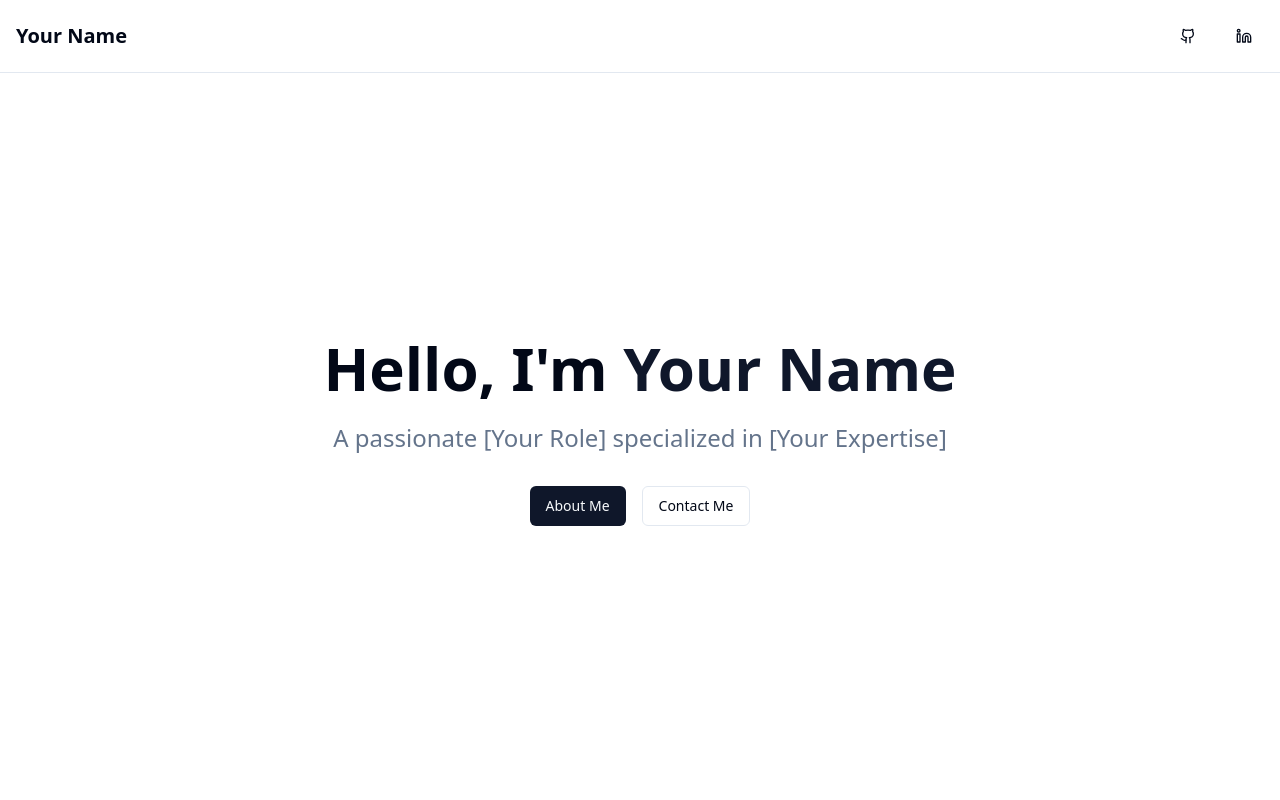
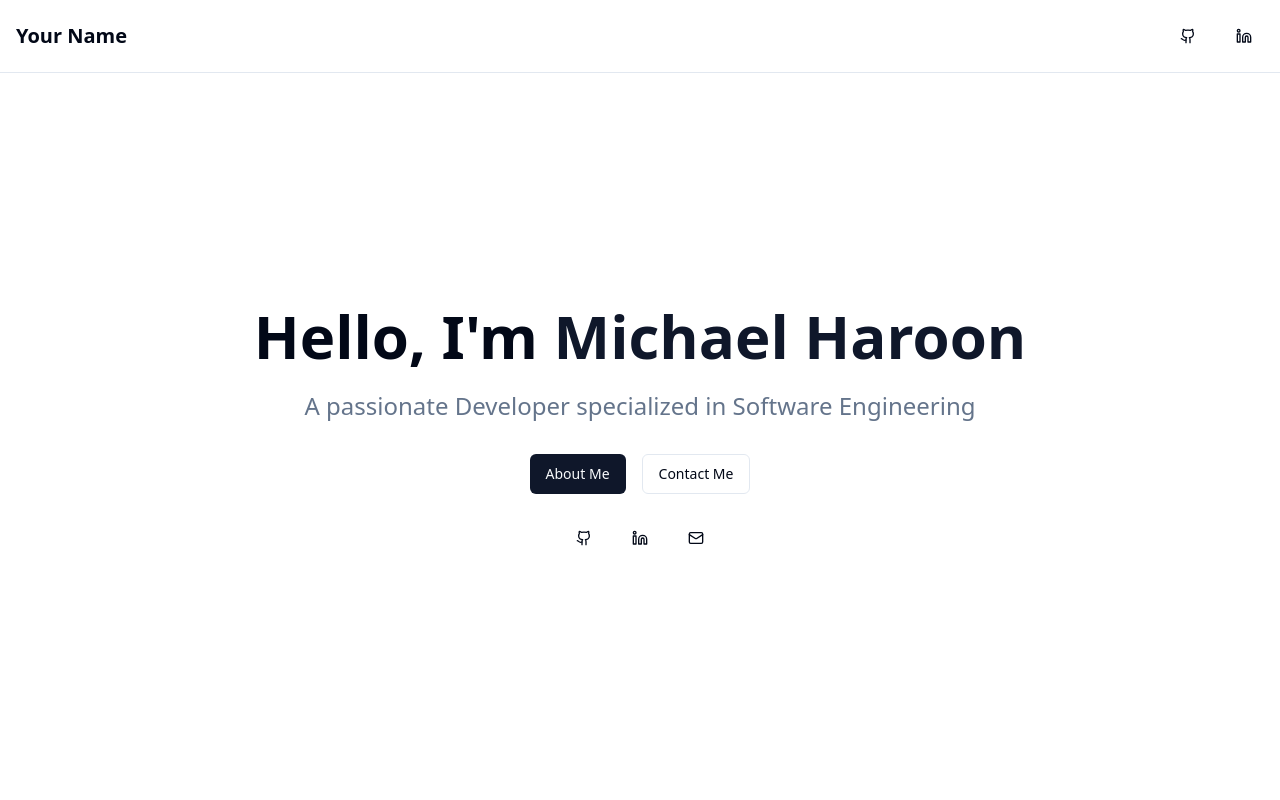
Before and after one commit to michael-haroon/michael-haroon.github.io, a React (Vite) app: page / in a window 1280 px wide. Shown: the top 800 px of the page. Built offline with nearby package versions, Linux system fonts and the light colour scheme.

Commit message:
Add contact and link information
Add clickable links and email to the hero section.

```diff
--- a/src/components/Hero.tsx
+++ b/src/components/Hero.tsx
@@ -1,23 +1,41 @@
 
 import React from 'react';
 import { Button } from '@/components/ui/button';
+import { Github, Linkedin, Mail } from 'lucide-react';
 
 const Hero = () => {
   return (
     <section className="min-h-screen flex items-center justify-center pt-16">
       <div className="container mx-auto px-4 text-center">
         <h1 className="text-4xl md:text-6xl font-bold mb-6 animate-fade-in">
-          Hello, I'm <span className="text-primary">Your Name</span>
+          Hello, I'm <span className="text-primary">Michael Haroon</span>
         </h1>
         <p className="text-xl md:text-2xl text-muted-foreground mb-8 max-w-2xl mx-auto animate-fade-in">
-          A passionate [Your Role] specialized in [Your Expertise]
+          A passionate Developer specialized in Software Engineering
         </p>
         <div className="flex gap-4 justify-center animate-fade-in">
           <Button asChild>
             <a href="#about">About Me</a>
           </Button>
           <Button variant="outline" asChild>
-            <a href="mailto:your.email@example.com">Contact Me</a>
+            <a href="mailto:mrharoon@berkeley.edu">Contact Me</a>
+          </Button>
+        </div>
+        <div className="flex justify-center gap-4 mt-6 animate-fade-in">
+          <Button variant="ghost" size="icon" asChild>
+            <a href="https://github.com/michael-haroon" target="_blank" rel="noopener noreferrer" aria-label="GitHub">
+              <Github className="h-6 w-6" />
+            </a>
+          </Button>
+          <Button variant="ghost" size="icon" asChild>
+            <a href="https://linkedin.com/in/michael-haroon" target="_blank" rel="noopener noreferrer" aria-label="LinkedIn">
+              <Linkedin className="h-6 w-6" />
+            </a>
+          </Button>
+          <Button variant="ghost" size="icon" asChild>
+            <a href="mailto:mrharoon@berkeley.edu" aria-label="Email">
+              <Mail className="h-6 w-6" />
+            </a>
           </Button>
         </div>
       </div>
```
